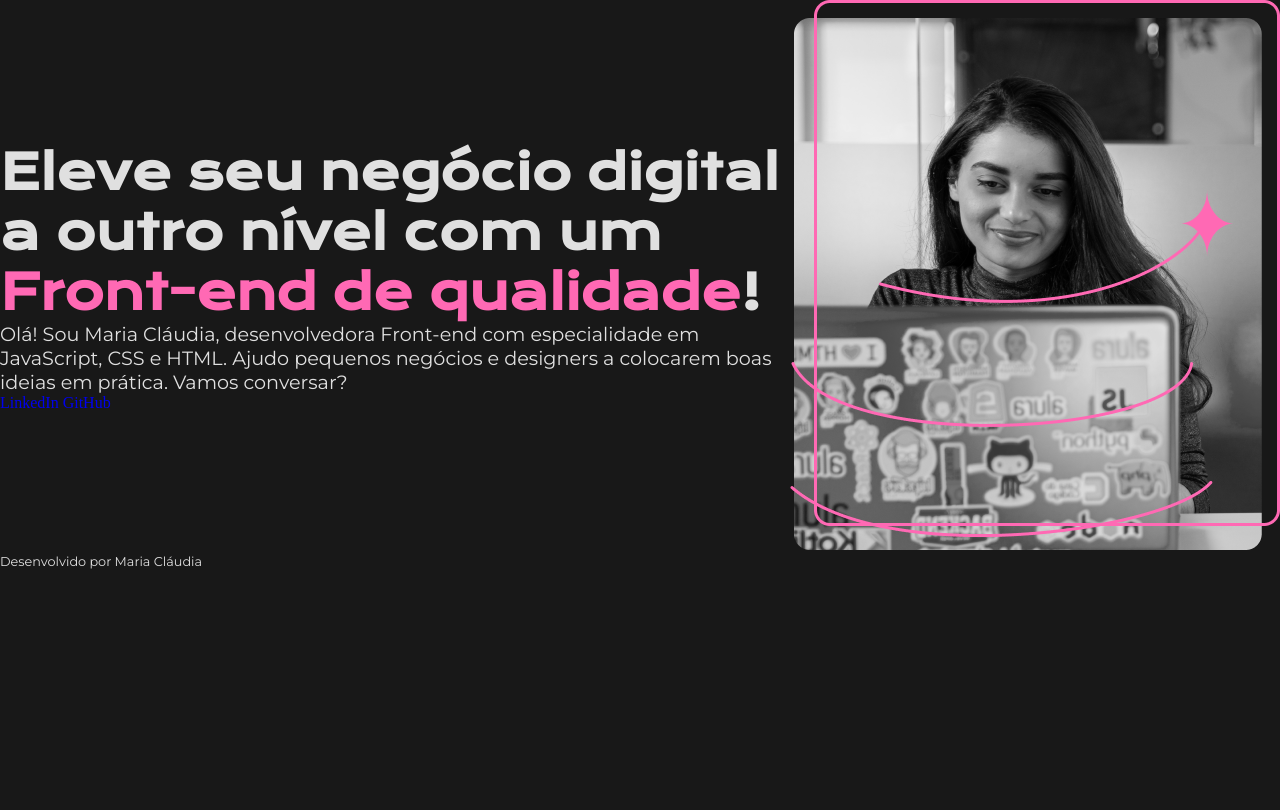
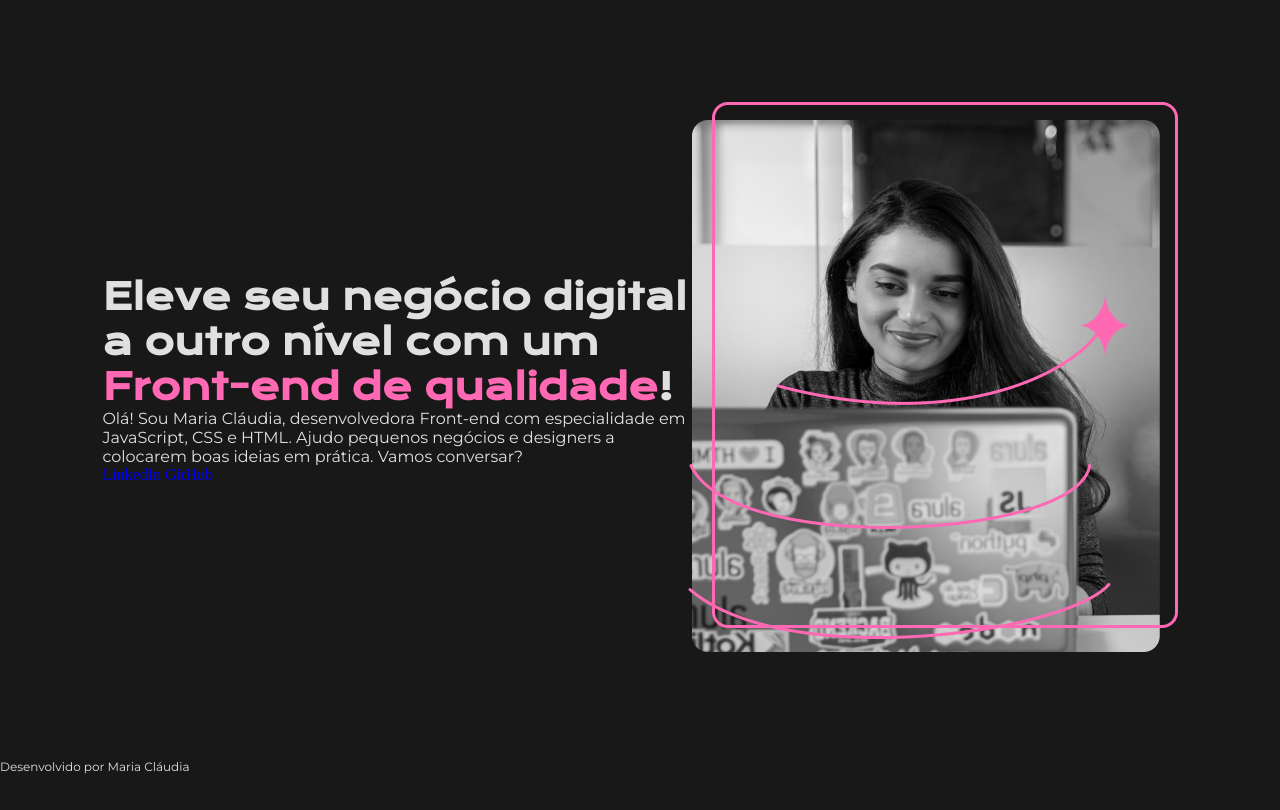
Before and after one commit to mariaclaudiapio/portfolio-alura, a plain HTML site: page index.html in a window 1280 px wide. Drawn offline with nearby package versions, Linux system fonts and the light colour scheme.

Commit message:
corrigindo os espaçamentos

```diff
--- a/index.html
+++ b/index.html
@@ -14,7 +14,7 @@
   </head>
   <body>
     <main>
-      <section>
+      <section class="texto">
         <h1>
           Eleve seu negócio digital a outro nível com um
           <strong>Front-end de qualidade</strong>!
@@ -27,7 +27,7 @@
         <a href="https://www.linkedin.com/in/mariaclaudiapio">LinkedIn</a>
         <a href="https://github.com/mariaclaudiapio">GitHub</a>
       </section>
-      <section>
+      <section class="imagem">
         <img
           src="desenvolvedora.png"
           alt="Desenvolvedora trabalhando em um notebook"
--- a/style.css
+++ b/style.css
@@ -12,14 +12,19 @@ body {
 }
 
 main {
+    margin: 8%;
     display: flex;
     align-items: center;
+    justify-content: space-between;
+}
 
+.texto {
+    width: 615px;
 }
 
 h1 {
     font-family: 'Krona One', sans-serif;
-    font-size: 3rem;
+    font-size: 36px;
 }
 
 strong {
@@ -31,11 +36,6 @@ footer {
     font-family: 'Montserrat', sans-serif;
 }
 
-p {
-    font-size: 1.2rem;
-
+footer {
+    font-size: 12px;
 }
-
-footer {
-    font-size: 0.8rem;
-}
```
